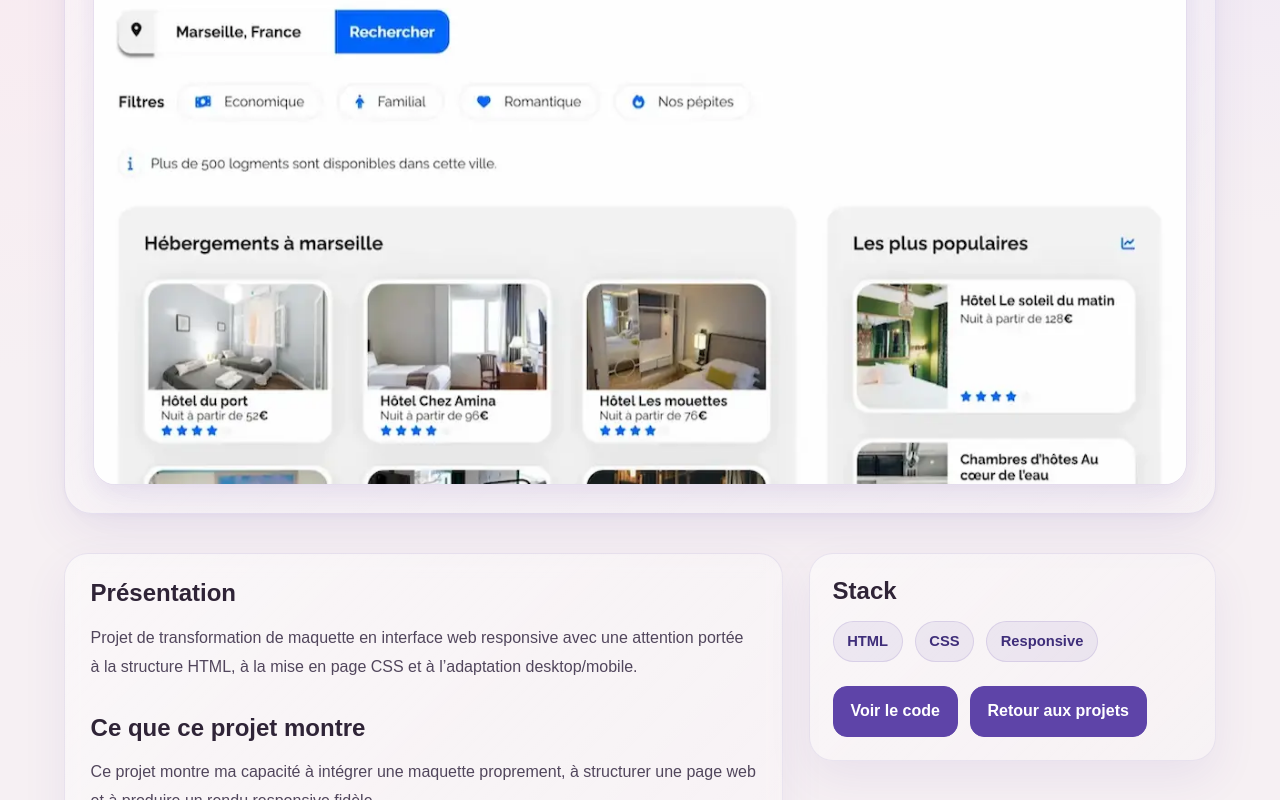
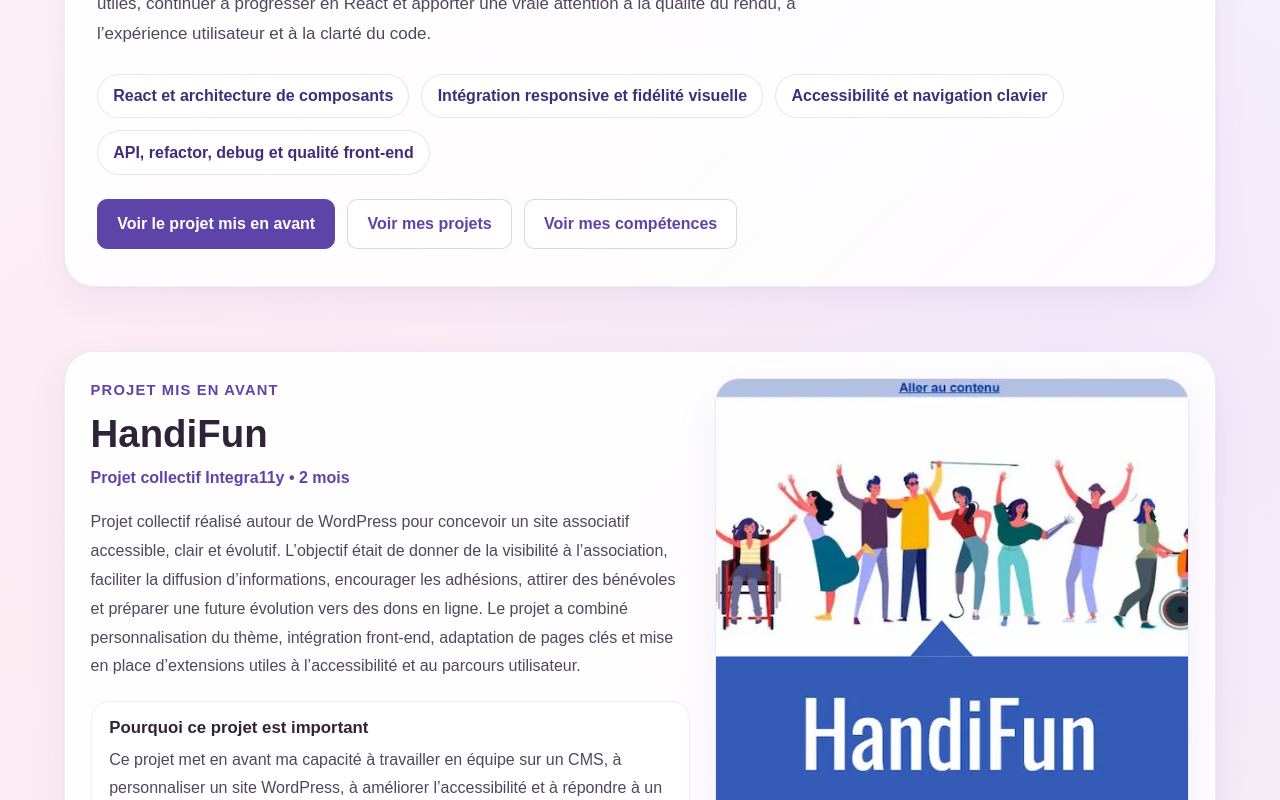
Before and after one commit to Ma-Eum/Portfolio-claire, a React (Vite) app: page /projects in a window 1280 px wide. Shown: the part 460-1260 px from the top of the page. Built offline with nearby package versions, Linux system fonts and the light colour scheme.

Commit message:
Correction du lien vers les fiches projet et gestion des projets introuvables

```diff
--- a/src/App.jsx
+++ b/src/App.jsx
@@ -24,9 +24,9 @@ function AnimatedRoutes() {
 
       <Routes location={location} key={location.pathname}>
         <Route path="/" element={<Home />} />
-        <Route path="/projects" element={<Project />} />
+        <Route path="/projects" element={<Home />} />
         <Route path="/about" element={<About />} />
-        <Route path="/project/:slug" element={<Project />} />
+        <Route path="/project/:id" element={<Project />} />
         <Route path="/404" element={<NotFound />} />
         <Route path="*" element={<Navigate to="/404" replace />} />
       </Routes>
--- a/src/pages/Project/Project.jsx
+++ b/src/pages/Project/Project.jsx
@@ -3,8 +3,8 @@ import projects from '../../data/projects'
 import './Project.scss'
 
 function Project() {
-  const { slug } = useParams()
-  const project = projects.find((item) => item.slug === slug)
+  const { id } = useParams()
+  const project = projects.find((item) => item.id === id)
 
   if (!project) {
     return <Navigate to="/404" replace />
```
